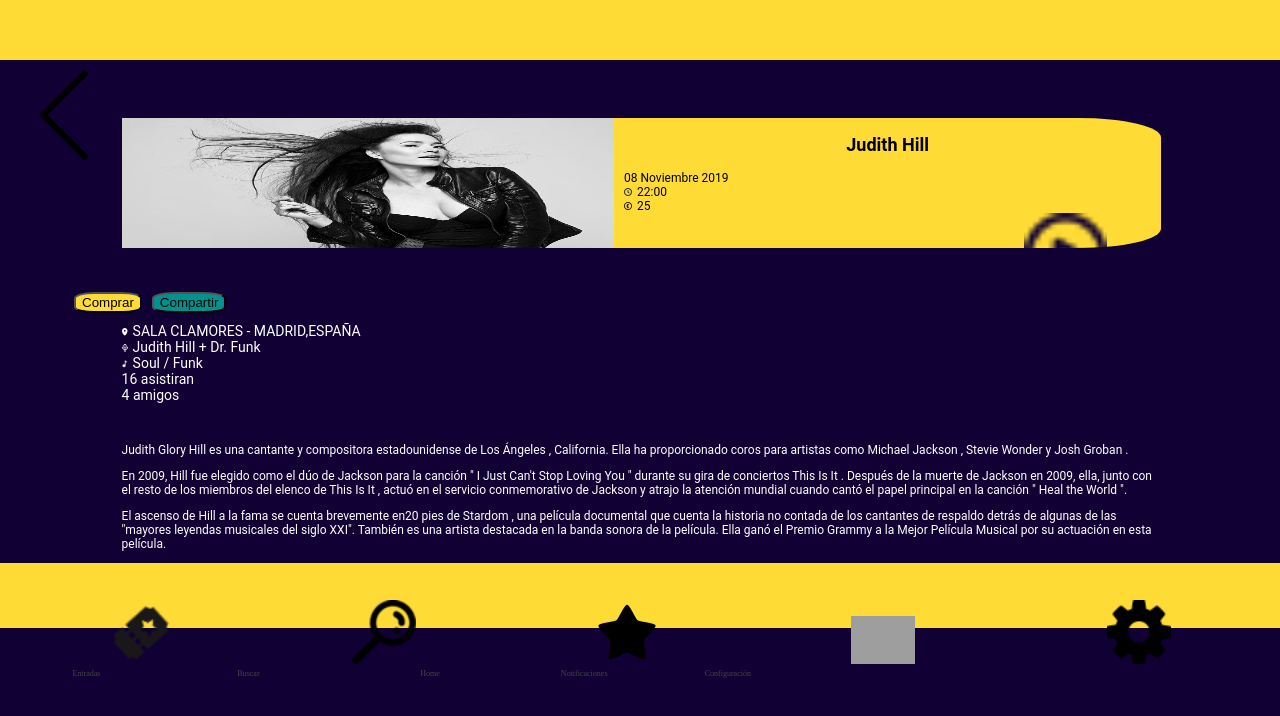
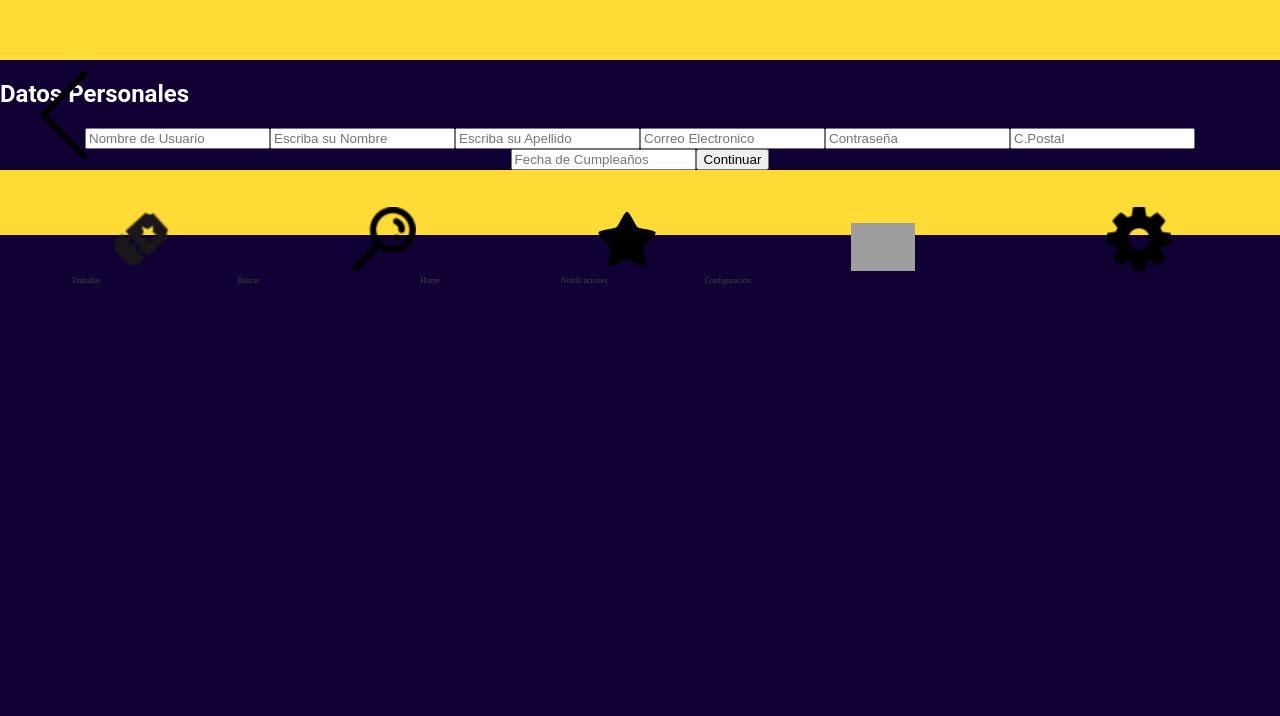
Before and after one commit to Shir-Dev/RythMe, a React (Create React App) app in the folder rithme/: page /form in a window 1280 px wide. Shown: the top 716 px of the page. Built offline with nearby package versions, Linux system fonts and the light colour scheme; grey boxes are pictures that could not be loaded.

Commit message:
header y foorter position stiky

```diff
--- a/rithme/src/App.js
+++ b/rithme/src/App.js
@@ -8,14 +8,14 @@
   useParams
 } from "react-router-dom";
 
-import Entradas from './components/Entradas.js'
+import Form from './components/Form.js'
 
 
 
 function App() {
   return (
     <div className="">
-       <Entradas/>
+       <Form/>
     </div>
   );
 }
--- /dev/null
+++ b/rithme/src/components/Form.js
@@ -0,0 +1,31 @@
+import React from "react";
+import "./assets/styles/form.css";
+import Header from "./Header";
+import Footer from "./Footer";
+
+
+function Bienvenido() {
+  return (
+    <div className="">
+      <Header/>
+     <div>
+       <h2>Datos Personales</h2>
+      <div className="contenedor">
+        <input type="text" placeholder="Nombre de Usuario" name="username" id="username" required />
+        <input type="text" placeholder="Escriba su Nombre" name="name" id="name" required />
+        <input type="text" placeholder="Escriba su Apellido" name="surname" id="surname" required />
+        <input type="email" placeholder="Correo Electronico" name="email" id="email" required />
+        <input type="password" placeholder="Contraseña" name="password" id="password" required />
+        <input type="number" placeholder="C.Postal" name="zipCode" id="zipCode" required />
+        <input type="number" placeholder="Fecha de Cumpleaños" name="birthDay" id="birthDay" required />
+        <input type="submit" value="Continuar" name="continue" id="continue"/>
+      </div>
+      </div>
+
+
+      <Footer></Footer>
+    </div>
+  );
+}
+
+export default Bienvenido;
--- a/rithme/src/components/Header.js
+++ b/rithme/src/components/Header.js
@@ -4,7 +4,7 @@
 
 function App() {
   return (
-    <div className="">
+    <div className="contenedor_header">
       <header className="b-header">
         <img src={flecha} className="b-flecha"></img>
       </header>
--- a/rithme/src/components/assets/styles/footer.css
+++ b/rithme/src/components/assets/styles/footer.css
@@ -1,3 +1,7 @@
+.container{
+  position: sticky;
+  bottom: 0;
+}
 .b-footer {
   background-color: rgb(255, 220, 53);
   width: 100%;
@@ -5,6 +9,7 @@
   font-family: Overpass-Light;
   margin-top: 0px;
   border: 1 px solid red;
+
 }
 
 .ticket {
--- /dev/null
+++ b/rithme/src/components/assets/styles/form.css
@@ -0,0 +1,11 @@
+body {
+    background-color: #110033;
+    font-family: Roboto, Helvetica, sans-serif;
+    text-align: center;
+    width: 100%;
+  }
+
+ div h2{
+     color: white;
+     text-align: left;
+ }
--- a/rithme/src/components/assets/styles/header.css
+++ b/rithme/src/components/assets/styles/header.css
@@ -1,8 +1,14 @@
+.contenedor_header{
+  position: sticky;
+  top: 0;
+}
+
 .b-header {
   background-color: rgb(255, 220, 53);
   width: 100%;
   height: 60px;
   font-family: Overpass-Light;
+
 }
 .b-flecha {
   width: 8%;
```
